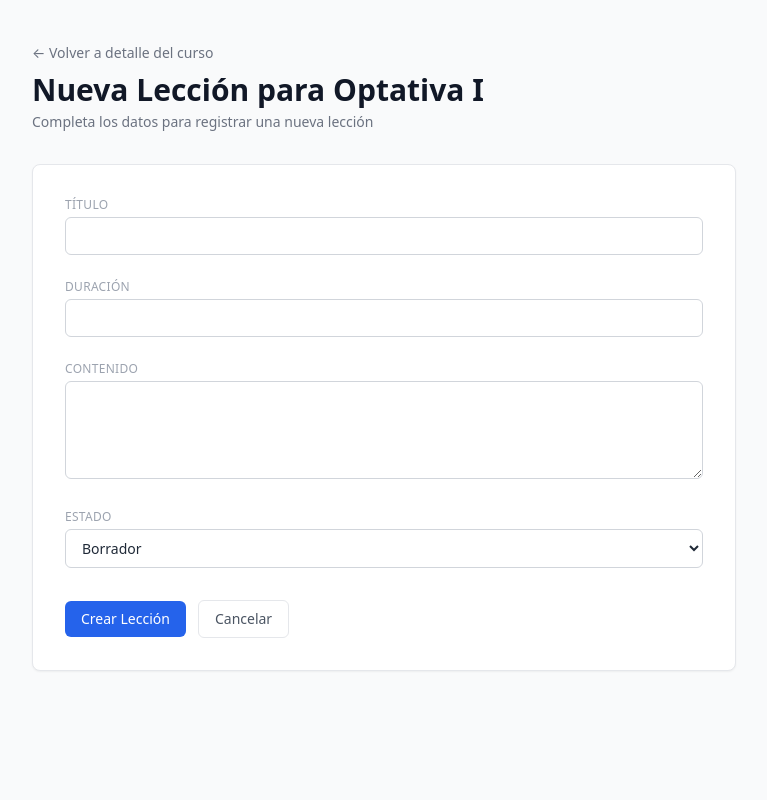
After one commit to santiagoortizc/gestor_cursos_optativa, a Django app: page /courses/1/new-lesson in a window 1280 px wide. The commit adds this page. Shown: the whole page, without its empty margins (256-1023 px from the left). Run offline with Django 5.2, Linux system fonts and the light colour scheme; data comes from the database, SQL or seed files in the repository; both versions use the stored data as it was after the commit.

Commit message:
añadir creación de lecciones

```diff
--- a/courses/models.py
+++ b/courses/models.py
@@ -10,3 +10,17 @@ class Course(models.Model):
     title = models.CharField(max_length=100)
     level = models.CharField(max_length=50)
     lessons = models.IntegerField()
+
+class Lesson(models.Model):
+    """
+    Model representing a lesson.
+    """
+    STATUS_CHOICES = [
+        ('draft', 'Borrador'),
+        ('published', 'Publicado'),
+    ]
+    course = models.ForeignKey(Course, on_delete=models.CASCADE, related_name="lessons_set")
+    title = models.CharField(max_length=100)
+    content= models.TextField()
+    duration = models.IntegerField()
+    status = models.CharField(max_length=50, choices=STATUS_CHOICES, default='draft')
--- /dev/null
+++ b/courses/templates/new_lesson.html
@@ -0,0 +1,123 @@
+{% load static %}
+<!doctype html>
+<html lang="es">
+  <head>
+    <meta charset="UTF-8" />
+    <meta name="viewport" content="width=device-width, initial-scale=1.0" />
+    <title>Nueva Lección</title>
+    <link
+      href="https://cdn.jsdelivr.net/npm/tailwindcss@2.2.19/dist/tailwind.min.css"
+      rel="stylesheet"
+    />
+  </head>
+  <body class="bg-gray-50 text-gray-800 min-h-screen">
+    <main class="max-w-3xl mx-auto px-4 py-10 sm:px-6 lg:px-8">
+      <header class="mb-8">
+        <a
+          href="{% url 'course_detail' course.id %}"
+          class="inline-flex items-center text-sm text-gray-500 hover:text-gray-700 transition-colors duration-150"
+        >
+          &larr; Volver a detalle del curso
+        </a>
+        <h1 class="mt-2 text-2xl sm:text-3xl font-semibold text-gray-900">
+          Nueva Lección para {{ course.title }}
+        </h1>
+        <p class="mt-1 text-sm text-gray-500">
+          Completa los datos para registrar una nueva lección
+        </p>
+      </header>
+
+      <div
+        class="bg-white border border-gray-200 rounded-lg p-6 sm:p-8 shadow-sm"
+      >
+        <form method="post">
+          {% csrf_token %}
+
+          <div class="space-y-6">
+            <div>
+              <label
+                for="title"
+                class="block text-xs font-medium uppercase tracking-wide text-gray-400 mb-1"
+              >
+                Título
+              </label>
+              <input
+                type="text"
+                id="title"
+                name="title"
+                class="w-full rounded-md border border-gray-300 px-3 py-2 text-sm focus:outline-none focus:ring-2 focus:ring-blue-500 focus:border-blue-500"
+                required
+              />
+            </div>
+
+            <div>
+              <label
+                for="duration"
+                class="block text-xs font-medium uppercase tracking-wide text-gray-400 mb-1"
+              >
+                Duración
+              </label>
+              <input
+                type="number"
+                id="duration"
+                name="duration"
+                class="w-full rounded-md border border-gray-300 px-3 py-2 text-sm focus:outline-none focus:ring-2 focus:ring-blue-500 focus:border-blue-500"
+                required
+              />
+            </div>
+
+            <div>
+              <label
+                for="content"
+                class="block text-xs font-medium uppercase tracking-wide text-gray-400 mb-1"
+              >
+                Contenido
+              </label>
+              <textarea
+                id="content"
+                name="content"
+                rows="4"
+                class="w-full rounded-md border border-gray-300 px-3 py-2 text-sm focus:outline-none focus:ring-2 focus:ring-blue-500 focus:border-blue-500"
+                required
+              ></textarea>
+            </div>
+
+            <div>
+              <label
+                for="status"
+                class="block text-xs font-medium uppercase tracking-wide text-gray-400 mb-1"
+              >
+                Estado
+              </label>
+              <select
+                id="status"
+                name="status"
+                class="w-full rounded-md border border-gray-300 px-3 py-2 text-sm bg-white focus:outline-none focus:ring-2 focus:ring-blue-500 focus:border-blue-500"
+                required
+              >
+                {% for value, label in status_choices %}
+                <option value="{{ value }}">{{ label }}</option>
+                {% endfor %}
+              </select>
+            </div>
+          </div>
+
+          <div class="mt-8 flex items-center gap-3">
+            <button
+              type="submit"
+              class="inline-flex items-center px-4 py-2 text-sm font-medium text-white bg-blue-600 rounded-md hover:bg-blue-700 transition-colors duration-150"
+            >
+              Crear Lección
+            </button>
+            <a
+              href="{% url 'course_detail' course.id %}"
+              class="inline-flex items-center px-4 py-2 text-sm font-medium text-gray-600 border border-gray-200 rounded-md hover:bg-gray-50 transition-colors duration-150"
+            >
+              Cancelar
+            </a>
+          </div>
+        </form>
+      </div>
+    </main>
+  </body>
+</html>
--- a/courses/urls.py
+++ b/courses/urls.py
@@ -10,4 +10,5 @@ urlpatterns = [
     path("courses/new-course/", views.new_course, name="new_course"),
     path("courses/<int:course_id>/delete", views.delete_course, name="delete_course"),
     path("courses/<int:course_id>/edit", views.edit_course, name="edit_course"),
+    path("courses/<int:course_id>/new-lesson", views.new_lesson, name="new_lesson"),
 ]
--- a/courses/views.py
+++ b/courses/views.py
@@ -1,7 +1,7 @@
 from django.shortcuts import render, redirect
 from django.http import HttpResponse
 
-from .models import Course
+from .models import Course, Lesson
 
 
 def hello(request):
@@ -44,11 +44,30 @@ def delete_course(request, course_id):
 def edit_course(request, course_id):
     course = Course.objects.get(id=course_id)
     if request.method == "POST":
-        course.title = request.POST.get("title")
-        course.level = request.POST.get("level")
-        course.lessons = request.POST.get("lessons")
-        course.save()
+        title = request.POST.get("title")
+        level = request.POST.get("level")
+        lessons = request.POST.get("lessons")
+        if title and level and lessons:
+            course.title = title
+            course.level = level
+            course.lessons = lessons
+            course.save()
 
         return redirect("course_detail", course_id=course.id)
     else:
         return render(request, "edit_course.html", {"course": course})
+
+def new_lesson(request, course_id):
+    print(f"[Request][{request.method}]")
+    course = Course.objects.get(id=course_id)
+    if request.method == "POST":
+        title = request.POST.get("title")
+        content = request.POST.get("content")
+        duration = request.POST.get("duration")
+        status = request.POST.get("status")
+        if title and content and duration and status:
+            lesson = Lesson(course=course, title=title, content=content, duration=duration, status=status)
+            lesson.save()
+        return redirect("course_detail", course_id=course.id)
+    else:
+        return render(request, "new_lesson.html", {"course": course, "status_choices": Lesson.STATUS_CHOICES})
```
Also changed, not shown: courses/templates/course_detail.html (+8 -1 lines), courses/migrations/0002_lesson.py (added), db.sqlite3.
